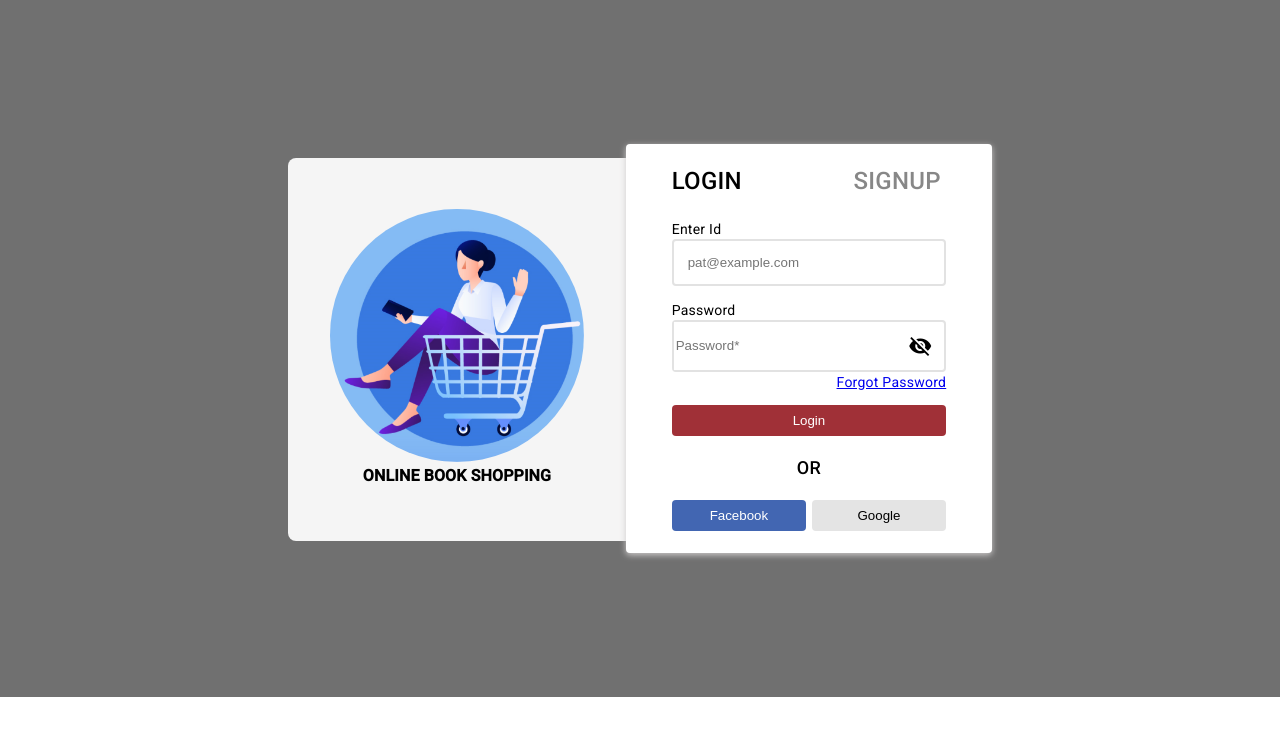
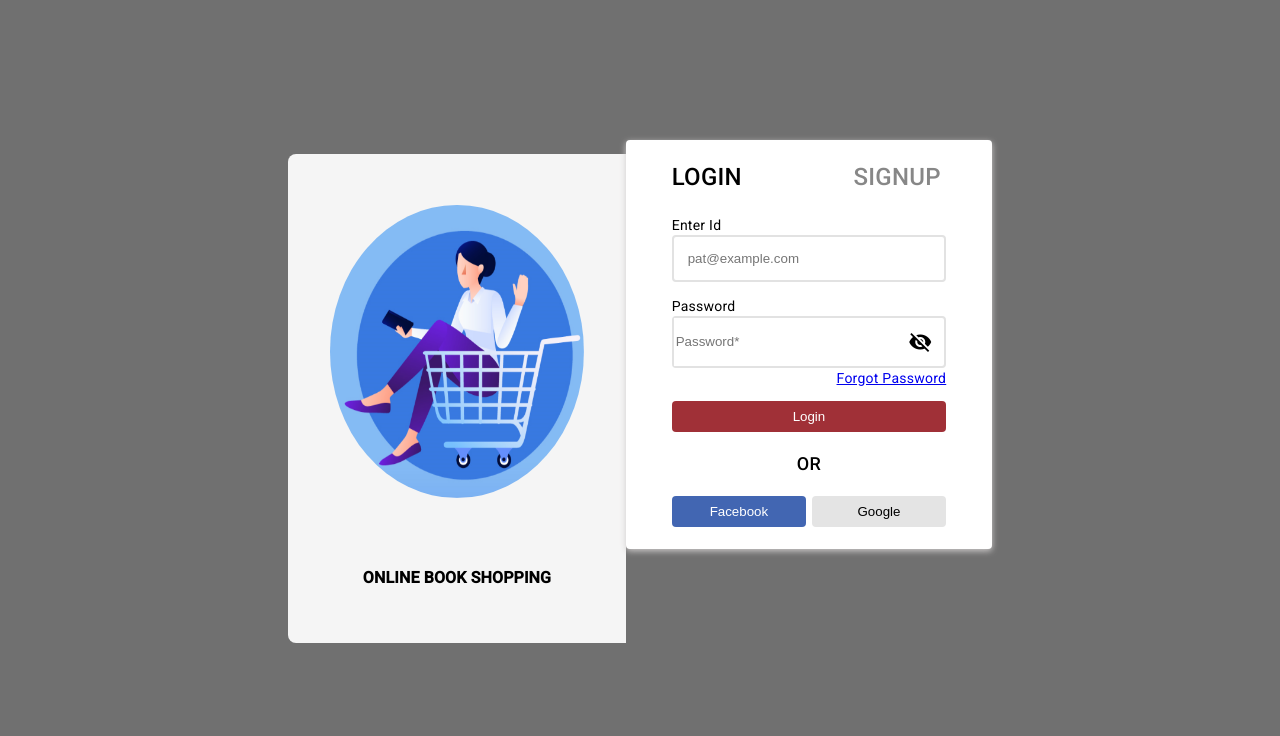
Before and after one commit to AbhishekGupta-193/Book-Store-App, an Angular app: page /loginSignup in a window 1280 px wide. Shown: the top 736 px of the page. Built offline with nearby package versions, Linux system fonts and the light colour scheme.

Commit message:
Improved the UI by adding flex property at required places in right form container

```diff
--- a/src/app/components/authentication/login-signup/login-signup.component.scss
+++ b/src/app/components/authentication/login-signup/login-signup.component.scss
@@ -2,6 +2,10 @@
     background-color: #707070;
 
     margin: 0px !important;
+    display: flex;
+    justify-content: center;
+    align-items: center;
+    height: 100vh;
 
     // width: 1366px;
     // height: 568px;
@@ -13,8 +17,7 @@
     width: 55%;
     height: 65%;
     margin: auto;
-    padding-top: 11.25%;
-    padding-bottom: 11.25%;
+
 }
 
 .left {
@@ -54,11 +57,16 @@
     height: 100%;
     width: 52%;
     background-color: white;
+    display: flex;
+    height: max-content;
 }
 
 .right_container {
     width: 75%;
     margin: auto;
+    height: 100%;
+    display: flex;
+    flex-direction: column;
     // border: 2px solid red;
 }
 
--- a/src/app/components/home/book-card/book-card.component.html
+++ b/src/app/components/home/book-card/book-card.component.html
@@ -1,19 +1,30 @@
-
 <div class="container">
+   <!-- <div class="outOfStock" *ngIf="outOfStock">
+      <p>OUT OF STOCK</p>
+   </div> -->
    <div class="bookCardContainer">
       <div class="book_widget" matTooltip="Info about the action">
          <div class="img_div">
 
-           <img [src]="selectedImagePath" (click)="handleClick()" alt="bookImage" >
+            <img [src]="selectedImagePath" (click)="handleClick()" alt="bookImage">
+            <div>
                <div class="hoverElement">Quick View</div>
             </div>
+
+
+         </div>
+
 
 
          <div class="book_details_div">
             <h2 class="book_title">{{book.bookName}} </h2>
             <span class="book_author">by {{book.author}}</span>
             <div>
-            <span class="book_rating">4.5 <svg xmlns="http://www.w3.org/2000/svg" height="12" width="13.5" viewBox="0 0 576 512"><path fill="#ffffff" d="M316.9 18C311.6 7 300.4 0 288.1 0s-23.4 7-28.8 18L195 150.3 51.4 171.5c-12 1.8-22 10.2-25.7 21.7s-.7 24.2 7.9 32.7L137.8 329 113.2 474.7c-2 12 3 24.2 12.9 31.3s23 8 33.8 2.3l128.3-68.5 128.3 68.5c10.8 5.7 23.9 4.9 33.8-2.3s14.9-19.3 12.9-31.3L438.5 329 542.7 225.9c8.6-8.5 11.7-21.2 7.9-32.7s-13.7-19.9-25.7-21.7L381.2 150.3 316.9 18z"/></svg></span>
+               <span class="book_rating">4.5 <svg xmlns="http://www.w3.org/2000/svg" height="12" width="13.5"
+                     viewBox="0 0 576 512">
+                     <path fill="#ffffff"
+                        d="M316.9 18C311.6 7 300.4 0 288.1 0s-23.4 7-28.8 18L195 150.3 51.4 171.5c-12 1.8-22 10.2-25.7 21.7s-.7 24.2 7.9 32.7L137.8 329 113.2 474.7c-2 12 3 24.2 12.9 31.3s23 8 33.8 2.3l128.3-68.5 128.3 68.5c10.8 5.7 23.9 4.9 33.8-2.3s14.9-19.3 12.9-31.3L438.5 329 542.7 225.9c8.6-8.5 11.7-21.2 7.9-32.7s-13.7-19.9-25.7-21.7L381.2 150.3 316.9 18z" />
+                  </svg></span>
                <span>(20)</span>
             </div>
             <h2 class="originalPrice">Rs.{{book.discountPrice}} <span class="offer">Rs.{{book.price}}</span></h2>
--- a/src/app/components/home/book-card/book-card.component.scss
+++ b/src/app/components/home/book-card/book-card.component.scss
@@ -1,3 +1,9 @@
+.container{
+    display: flex;
+    flex-direction: column;
+    justify-content: center;
+    align-items: center;
+}
 .book_widget{
     width: 233px;
     height: auto;
@@ -88,3 +94,19 @@
 
     }
 }
+
+.outOfStock{
+    position: relative;
+    background-color: white;
+    top: 150px;
+    padding: 5px 10px;
+    width: 50%;
+    display: flex;
+    align-items: center;
+    justify-content: center;
+    p{
+        margin: 0;
+    }
+
+
+}
--- a/src/app/components/home/book-card/book-card.component.ts
+++ b/src/app/components/home/book-card/book-card.component.ts
@@ -9,6 +9,7 @@
 export class BookCardComponent implements OnInit {
   @Input() book:any;
   @Output() navToCardDetail=new EventEmitter()
+  outOfStock=false
   imagePaths:string[]=[
     '../../../../assets/Books/Book1.png',
     '../../../../assets/Books/Book2.png',
@@ -24,6 +25,9 @@
   constructor(private router:Router) { }
   ngOnInit(): void {
     this.selectedImagePath = this.getRandomImagePath();
+    if(this.book.quantity<=5){
+      this.outOfStock=true
+    }
 
    }
    getRandomImagePath(){
```
Lines whose indentation alone changed are shown as unchanged.
